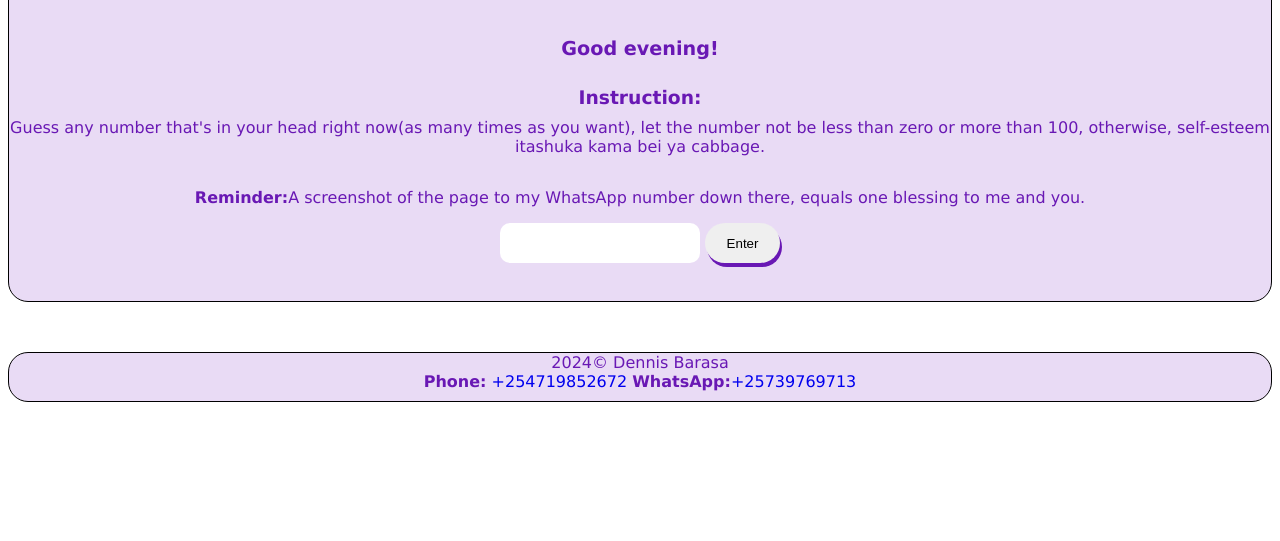
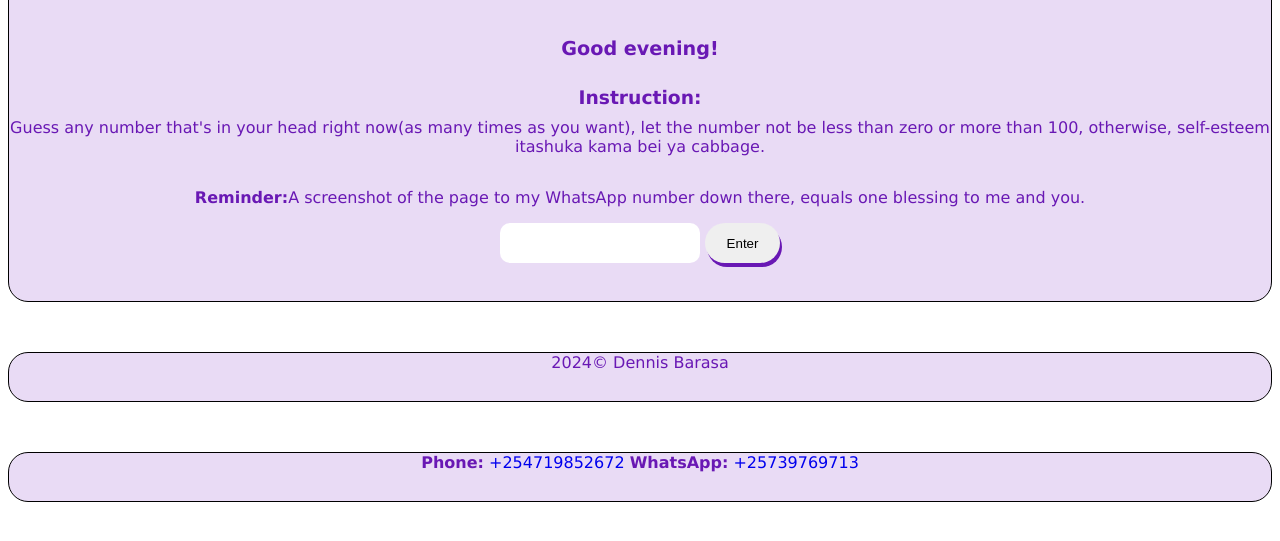
Before and after one commit to DENNISBARASA/daily-joke, a plain HTML site: page index.html in a window 1280 px wide. Shown: the part 91-632 px from the top of the page. Drawn offline with Linux system fonts and the light colour scheme.

Commit message:
Updated index.html footer by separating copy from contacts

```diff
--- a/index.html
+++ b/index.html
@@ -19,10 +19,12 @@
   </div>
   <p class="para-1" id="para-1"></p>
   </div>
-  <div class="footer">2024&copy Dennis Barasa <br/> <strong>Phone:</strong>
-   <a href="tel:+254719852672">+254719852672</a>
+  <div class="footer">2024&copy Dennis Barasa</div>
+  <div class="footer"><strong>Phone:</strong>
+    <a href="tel:+254719852672">+254719852672</a>
 
-  <strong>WhatsApp:</strong><a href="https://wa.me/+254739769713">+25739769713</a>
+  <strong>WhatsApp:</strong>
+    <a href="https://wa.me/+254739769713">+25739769713</a>
   </div>
     <script>
       function displayGuess(){
```
